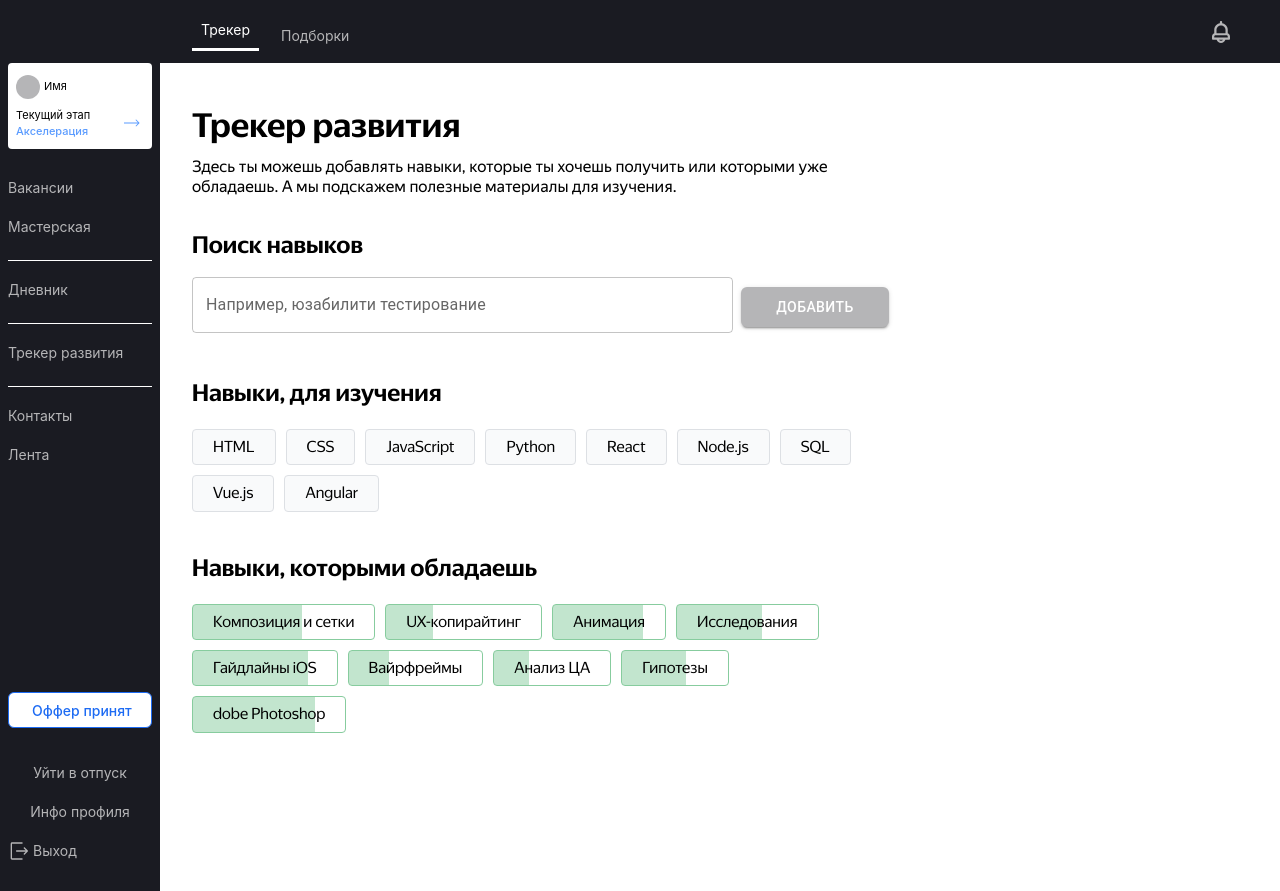
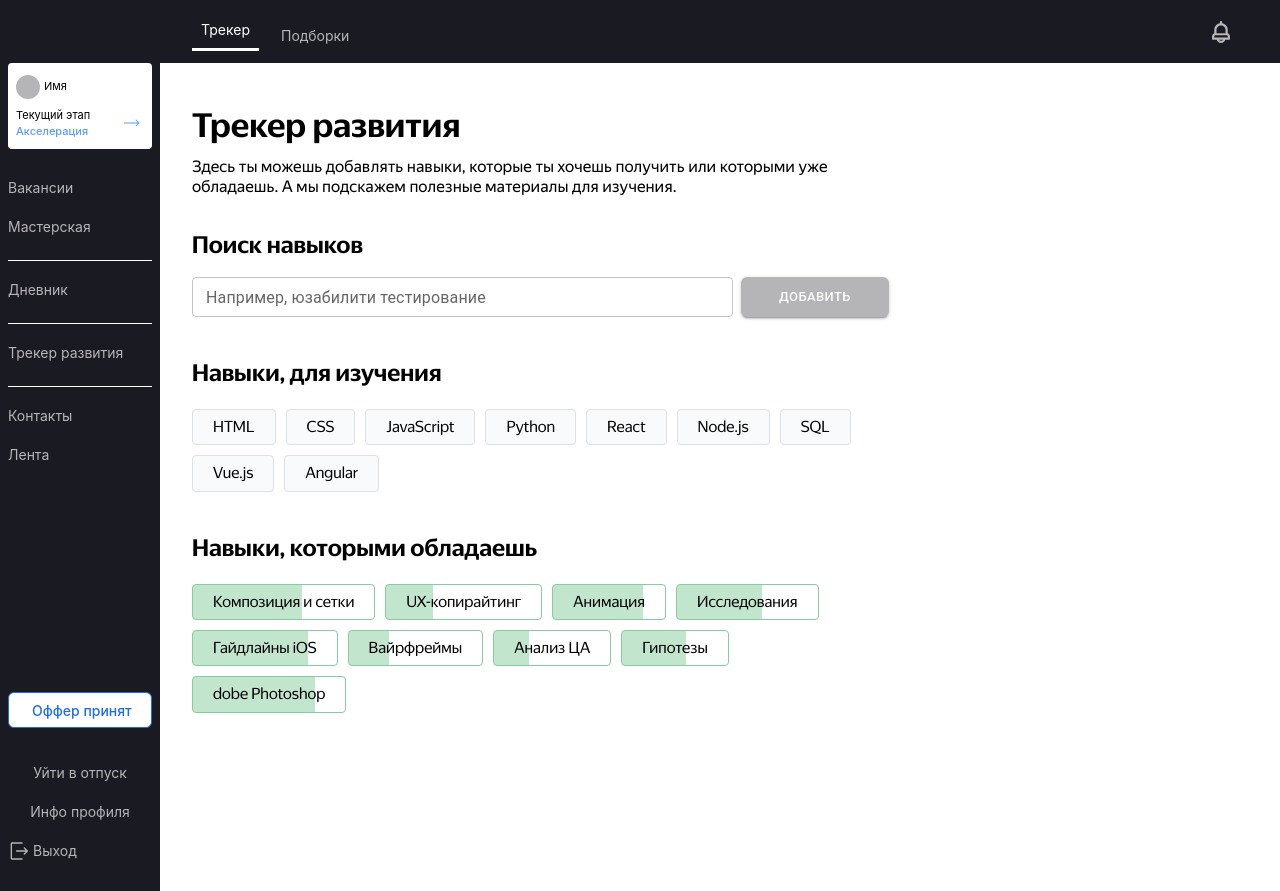
Before and after one commit to OlgaOlgar47/development-tracker-frontend, a React (Create React App) app: page / in a window 1280 px wide. Built offline with nearby package versions, Linux system fonts and the light colour scheme.

Commit message:
fix: исправить размер SearchForm

```diff
--- a/src/components/SearchForm/SearchForm.jsx
+++ b/src/components/SearchForm/SearchForm.jsx
@@ -44,8 +44,8 @@ export default function SearchForm() {
           variant="outlined"
           value={searchText}
           onChange={handleInputChange}
+          size="small"
           sx={{
-            margin: "0 0 20px",
             width: "541px",
             height: "40px",
             fontFamily: "YS Text",
@@ -59,6 +59,7 @@ export default function SearchForm() {
           variant="contained"
           color="primary"
           onClick={handleAddButtonClick}
+          size="small"
           sx={{
             width: "148px",
             height: "40px",
```
